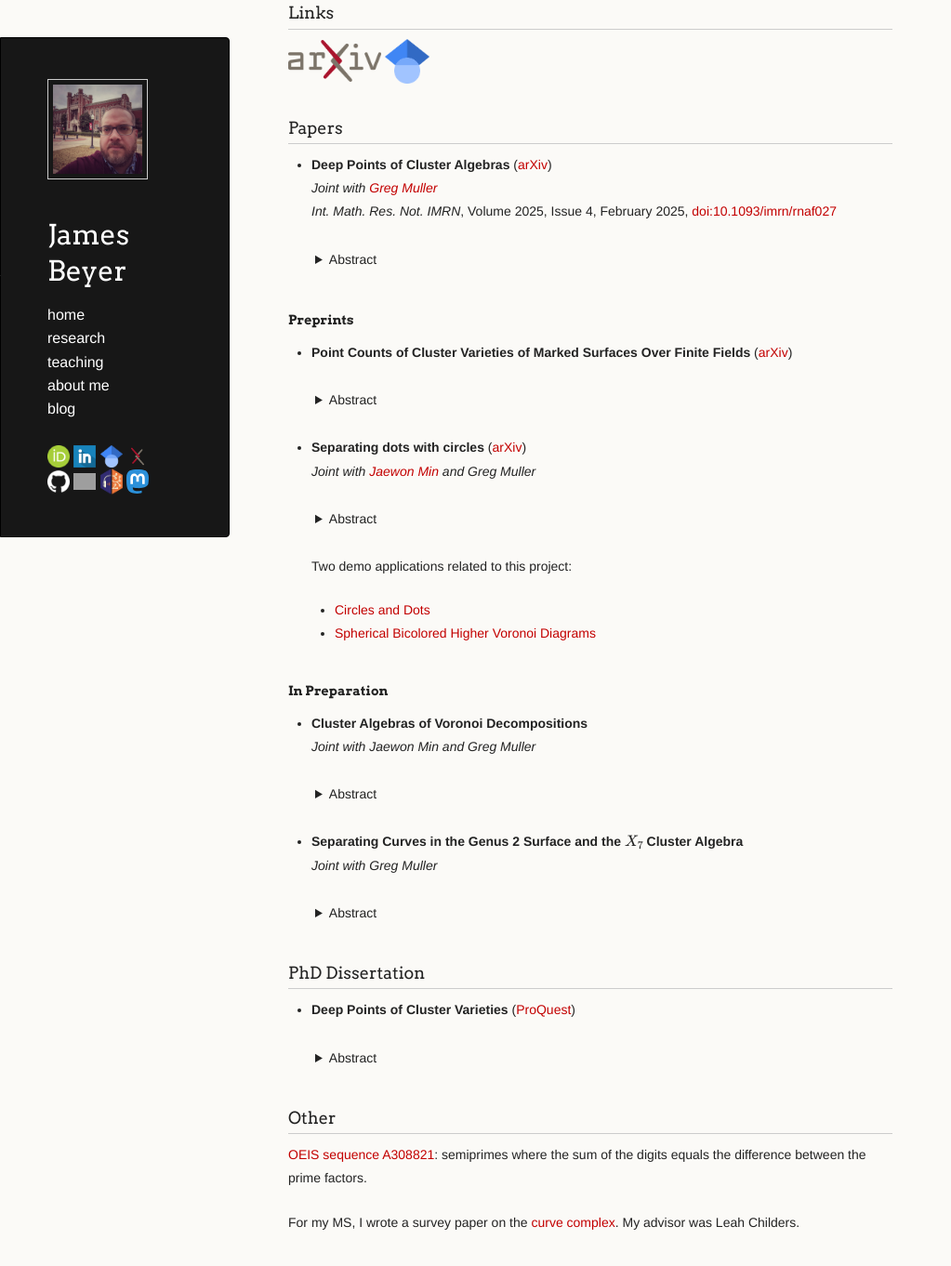
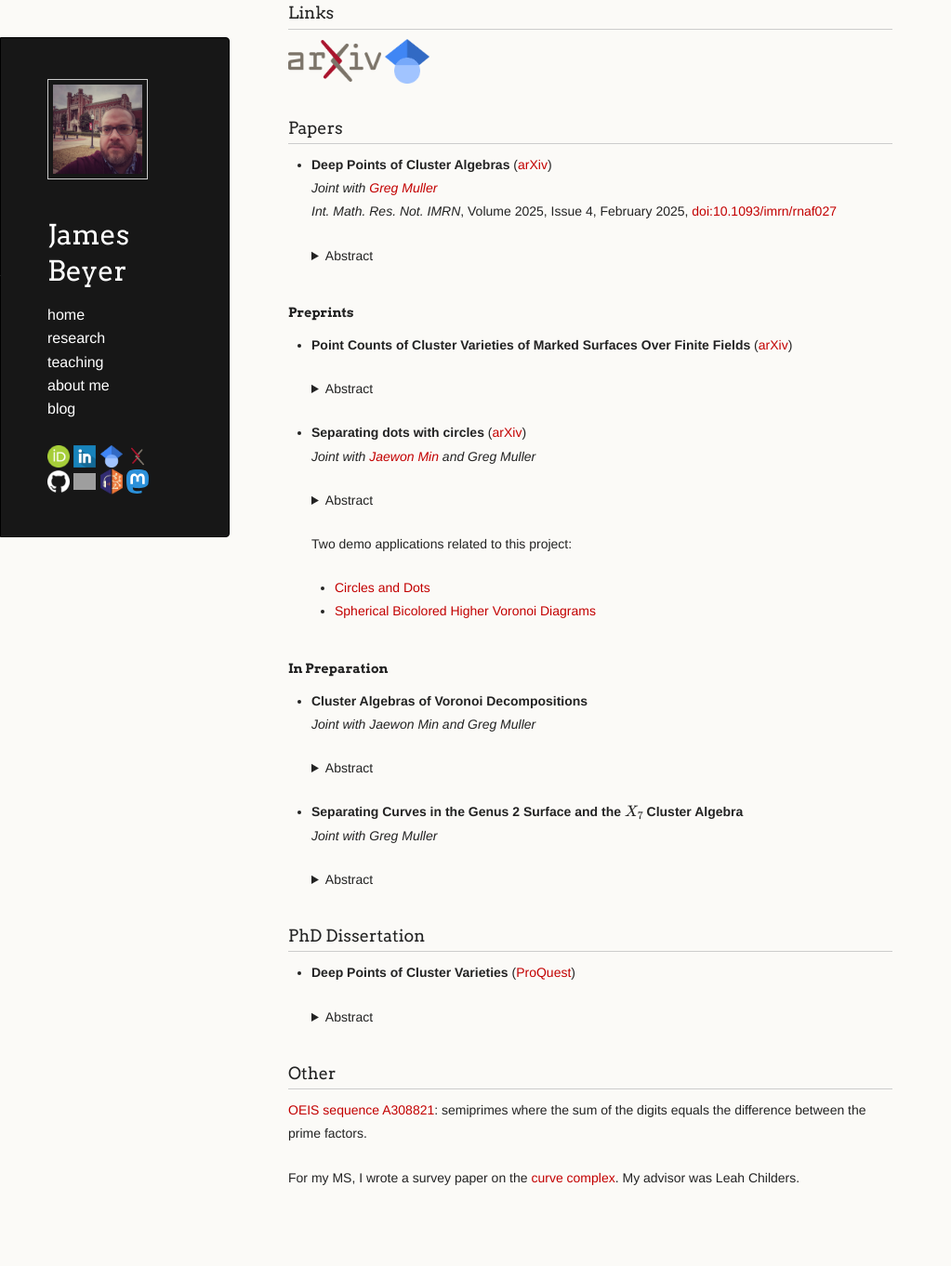
Before and after one commit to jebeyer/jebeyer.github.io, a Jekyll site: the page built from research.md, in a window 1280 px wide and 1400 px high, scrolled down 220 px. Shown: the top 1362 px of the window at 93% size, without its empty margins (0-1023 px from the left). Built offline with Jekyll 4.4.1, drawn with Linux system fonts in a browser that asks for light colours; a script that is not in the unit is left out; our own code applies the rules of GitHub Pages for plain Markdown files; grey boxes are pictures that could not be loaded.

Commit message:
Update default.html

```diff
--- a/_layouts/default.html
+++ b/_layouts/default.html
@@ -17,19 +17,6 @@
       src="https://cdn.jsdelivr.net/npm/mathjax@3/es5/tex-mml-chtml.js">
     </script>
     {% endif %}
-    <style>
-    details > summary {
-      padding: 4px;
-      width: 200px;
-      border: none;
-      cursor: pointer;
-    }
-
-    details > p {
-      padding: 4px;
-      margin: 0;
-    }
-  </style>
   </head>
   <body>
     <div class="wrapper">
```
